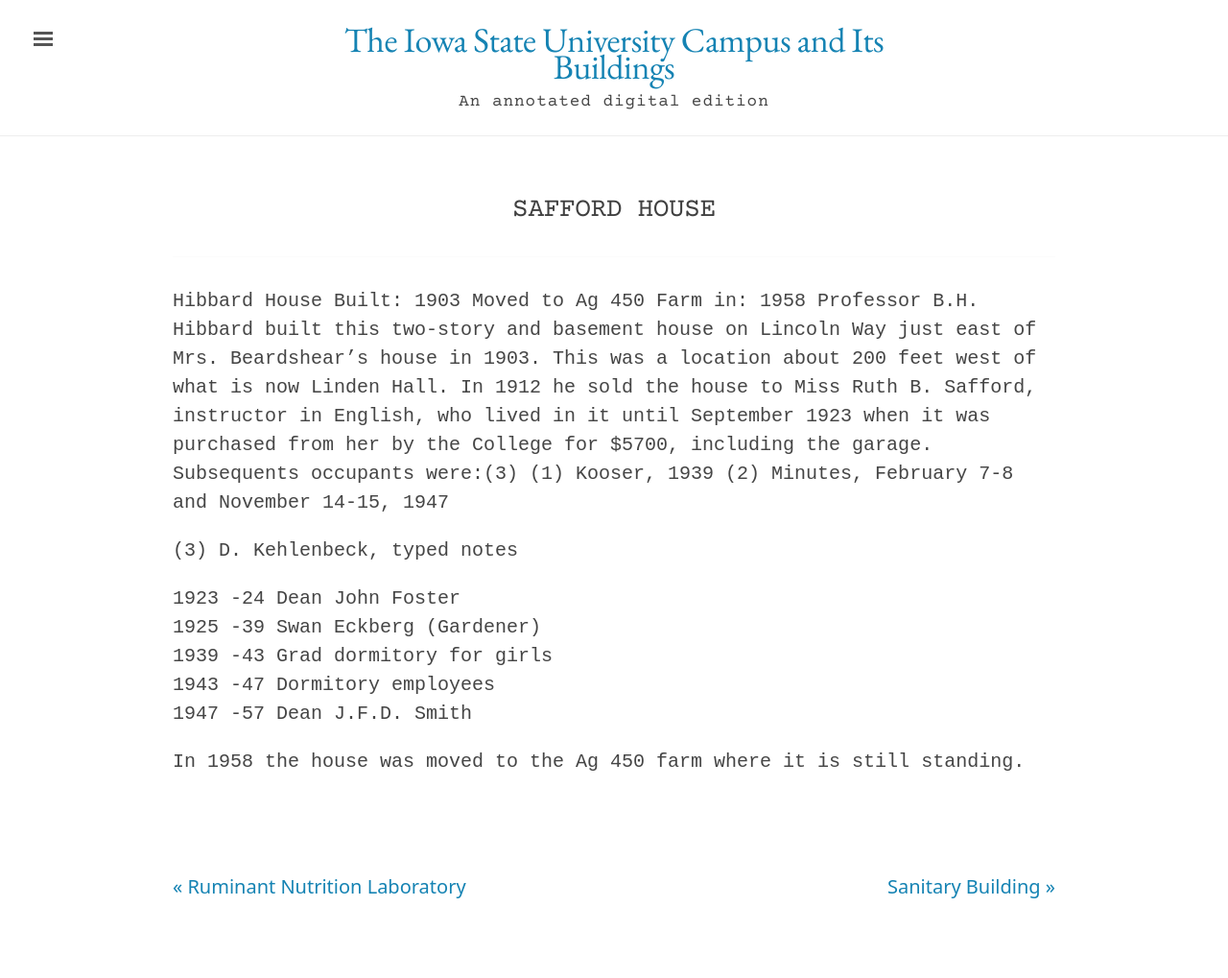
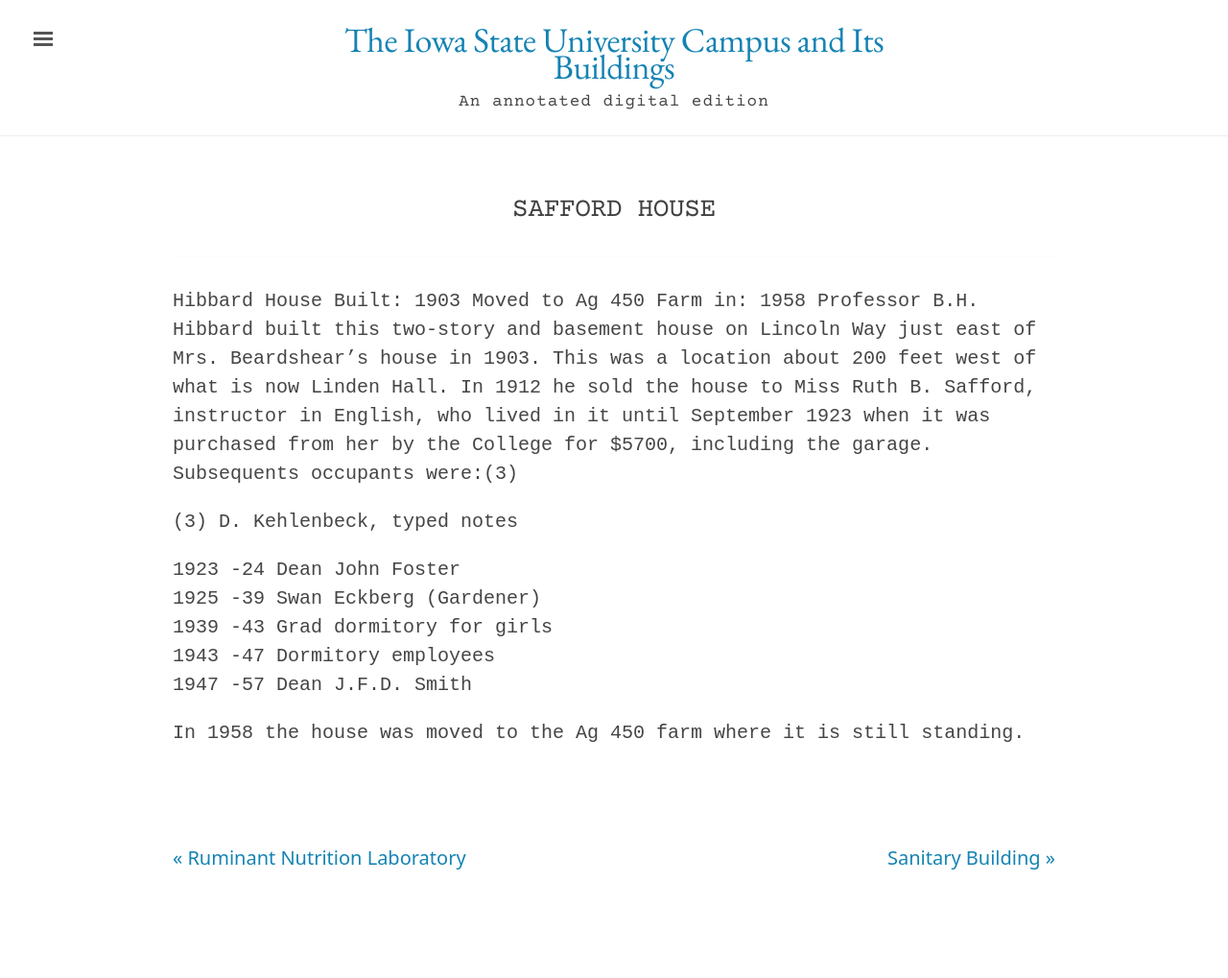
Before and after one commit to emanderson811/day-edition, a Jekyll site: the page built from _texts/buildings/186day-safford-cottage.md, in a window 1280 px wide. Shown: the whole page at 96% size. Built offline with Jekyll 4.4.1, drawn with Linux system fonts in a browser that asks for light colours; after the commit the page ends 989 px from its top, so only the background shows below that.

Commit message:
Update 186day-safford-cottage.md

```diff
--- a/_texts/buildings/186day-safford-cottage.md
+++ b/_texts/buildings/186day-safford-cottage.md
@@ -22,9 +22,6 @@
 In 1912 he sold the house to Miss Ruth B. Safford, instructor in English, who lived in it until September 1923 when it was purchased
 from her by the College for $5700, including the garage.
 Subsequents occupants were:(3)
-(1) Kooser, 1939
-(2)
-Minutes, February 7-8 and November 14-15, 1947
 
 (3)
 D. Kehlenbeck, typed notes
```
